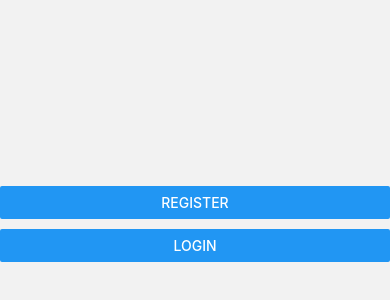
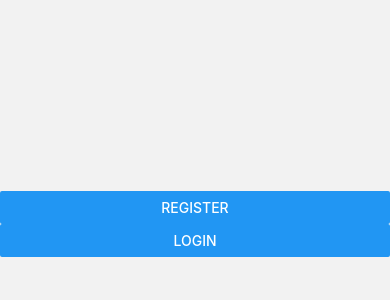
Before and after one commit to Gitari65/instagram-clone, a React Native app: screen /Landing in a window 390 px wide. Shown: the part 198-498 px from the top of the page. Built offline with nearby package versions, Linux system fonts and the light colour scheme.

Commit message:
firebase authentication

```diff
--- a/assets/components/Landing.js
+++ b/assets/components/Landing.js
@@ -3,9 +3,10 @@
 
 export default function Landing() {
   return (
-    <View style={{flex:1,justifyContent:'center',gap:'10px'}}>
+    <View style={{flex:1,justifyContent:'center'}}>
       <Button title="Register" onPress={()=>navigation.navigate('Register')} />
         <Button title="Login" onPress={()=>navigation.navigate('Login')} />
+
     </View>
   )
 }
```
